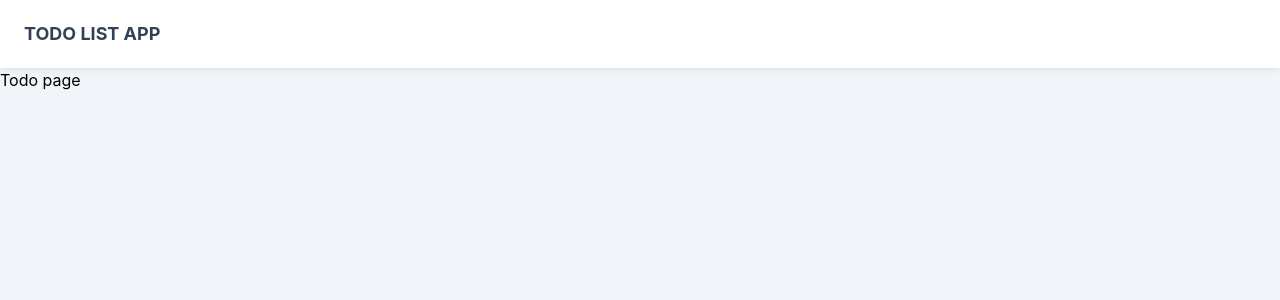
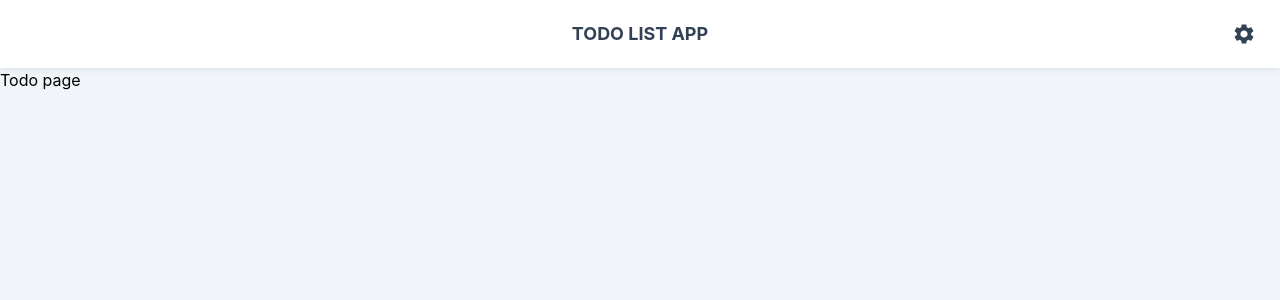
Before and after one commit to kutzborski-dev/todo-list, a React (Create React App) app: page / in a window 1280 px wide. Shown: the top 300 px of the page. Built offline with nearby package versions, Linux system fonts and the light colour scheme.

Commit message:
(#2) Add MUI component/icon library, add settings button and apply basic rotating animation effect on hover

```diff
--- a/package.json
+++ b/package.json
@@ -3,6 +3,10 @@
   "version": "0.1.0",
   "private": true,
   "dependencies": {
+    "@emotion/react": "^11.11.3",
+    "@emotion/styled": "^11.11.0",
+    "@mui/icons-material": "^5.15.4",
+    "@mui/material": "^5.15.4",
     "@testing-library/jest-dom": "^5.17.0",
     "@testing-library/react": "^13.4.0",
     "@testing-library/user-event": "^13.5.0",
--- a/src/components/Header.tsx
+++ b/src/components/Header.tsx
@@ -1,7 +1,12 @@
+import SettingsIcon from '@mui/icons-material/Settings';
+
 function Header() {
     return (
-        <header className="py-5 px-6 bg-white shadow-md shadow-slate-800/5">
-            <h1 className="uppercase font-bold text-slate-700 text-lg">Todo List App</h1>
+        <header className="py-5 px-6 bg-white shadow-md shadow-slate-800/5 relative">
+            <h1 className="text-center uppercase font-bold text-slate-700 text-lg flex-1">Todo List App</h1>
+            <button className="absolute top-0 bottom-0 my-auto right-6 h-6 w-6 leading-none rotate-0 transition-transform duration-300 hover:rotate-180">
+                <SettingsIcon fontSize="medium" className="text-slate-700" />
+            </button>
         </header>
     );
 }
```
